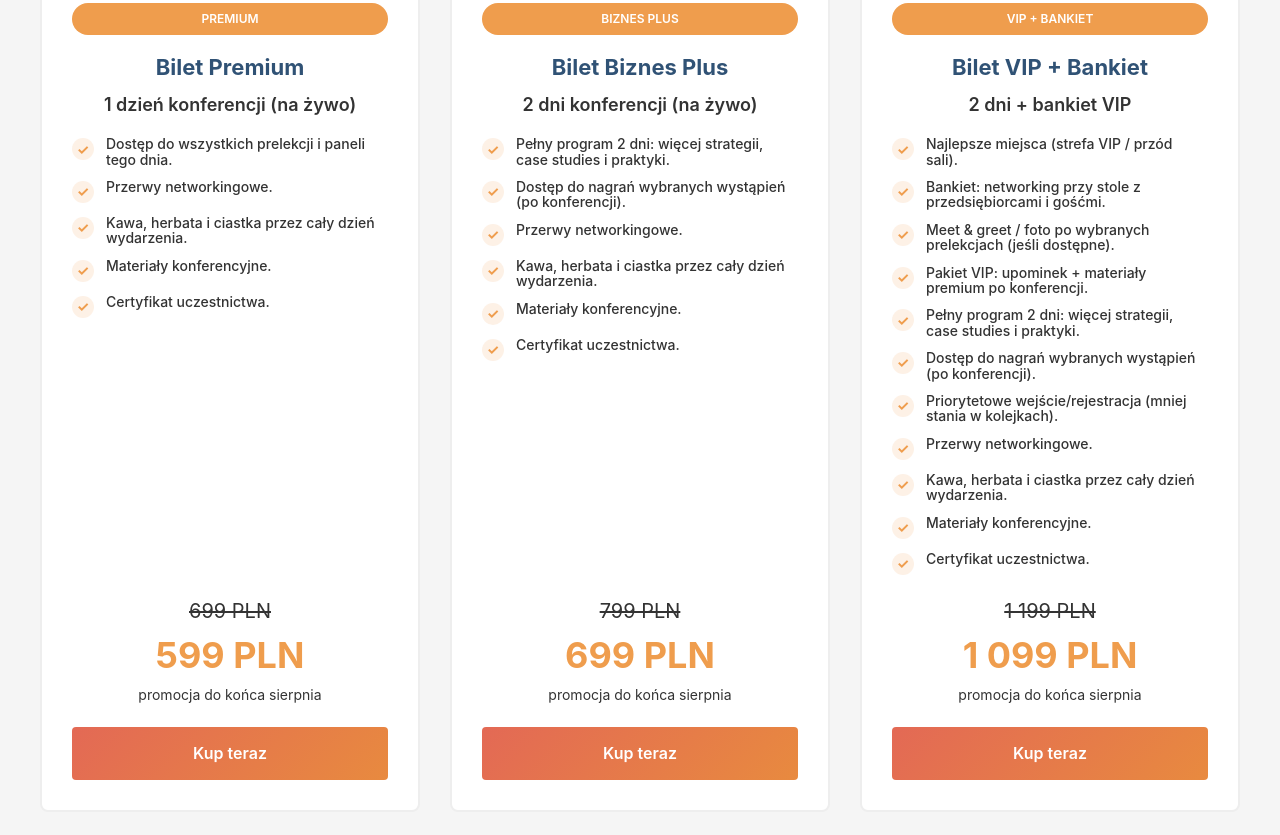
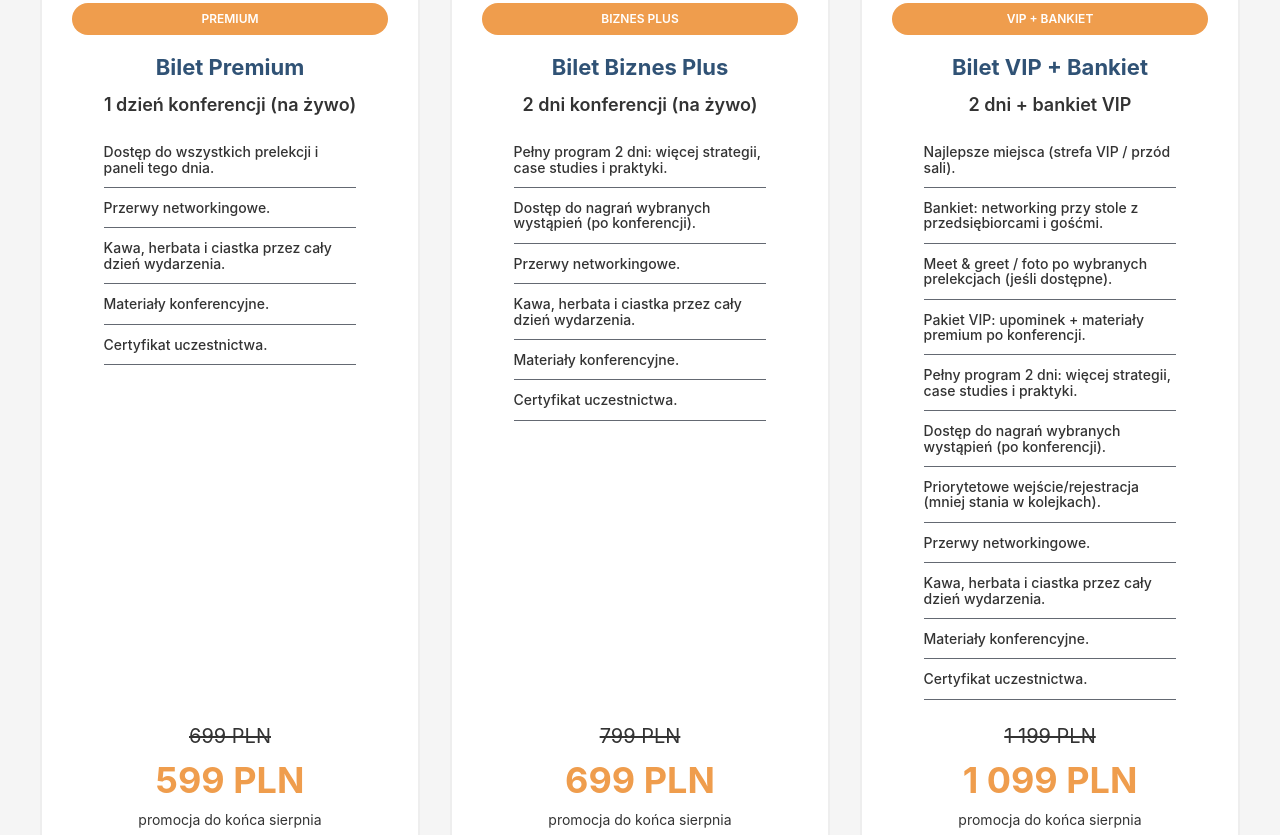
Before and after one commit to KUACK/IntegracjaPrzedsiebiorcow, a website: page index.html in a window 1280 px wide. Shown: the part 4504-5339 px from the top of the page. Drawn offline with Linux system fonts and the light colour scheme.

Commit message:
poprawy css2

```diff
--- a/style.css
+++ b/style.css
@@ -377,10 +377,11 @@ body {
   margin: 12px 0 0;
   display: grid;
   gap: 12px;
+  max-width: 80%;
+  margin: 20px auto 0 auto;
 }
 
 .ticket-description li {
-  display: grid;
   grid-template-columns: 22px 1fr;
   column-gap: 12px;
   align-items: start;
@@ -388,21 +389,25 @@ body {
   font-size: 14px;
   line-height: 1.1;
   color: var(--text-dark);
+  border-bottom: 1px solid #0f1624a4;
+  padding-bottom: 12px;
+
+  text-align: left;
 }
 
-/* „ikonka” jako marker */
+/* „ikonka” jako marker
 .ticket-description li::before {
-  content: "✓";
-  width: 22px;
-  height: 22px;
+  content: "-";
+  width: 5px;
+  height: 5px;
   border-radius: 999px;
   display: grid;
   place-items: center;
-  background: rgba(239, 157, 77, 0.14); /* pod Twój primary */
+  background: rgb(239, 158, 77);
   color: var(--primary);
   margin-top: 2px;
   font-weight: 700;
-}
+}*/
 
 .ticket-desc-title {
   font-weight: 600;
```
